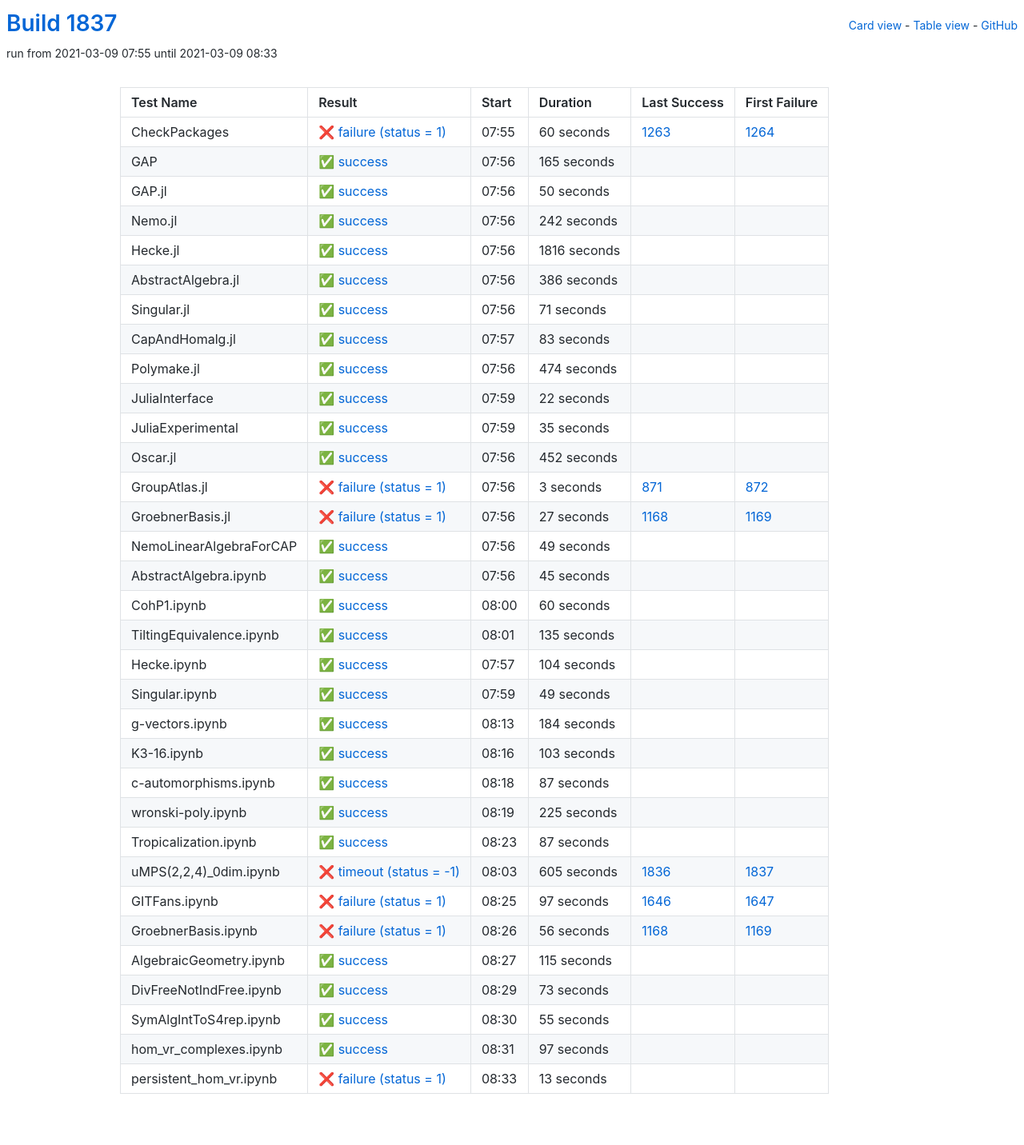
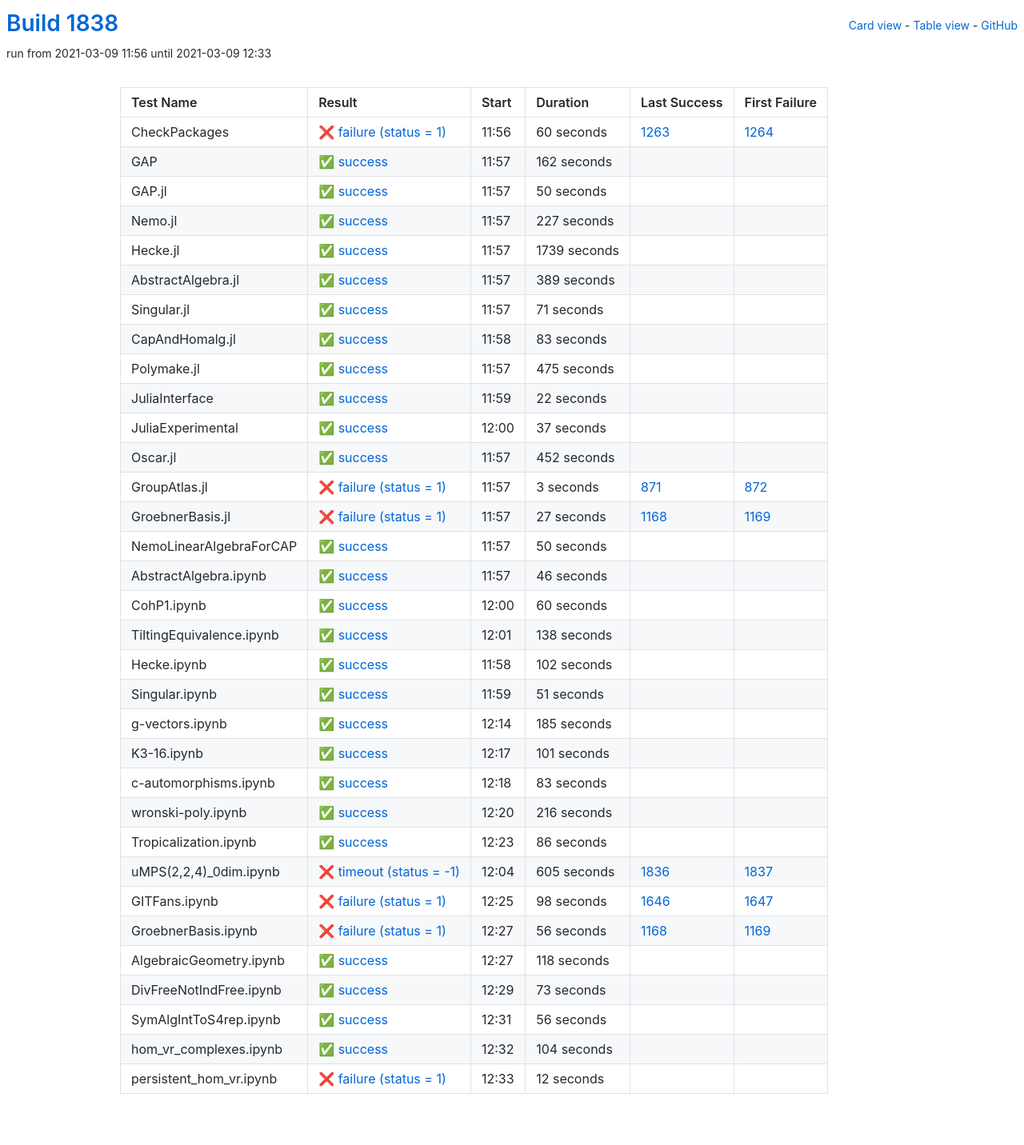
Before and after one commit to oscar-system/oscar-ci-status-stable, a Jekyll site: the page built from table.html, in a window 1280 px wide. Shown: the whole page at 80% size. Built offline with Jekyll 4.4.1, drawn with Linux system fonts in a browser that asks for light colours.

Commit message:
Build #1838

```diff
--- a/_data/ci.yml
+++ b/_data/ci.yml
@@ -1,6 +1,6 @@
 ---
-build: 1837
-build_url: https://oscarci.mathematik.uni-kl.de/job/oscar-stable/1837/
+build: 1838
+build_url: https://oscarci.mathematik.uni-kl.de/job/oscar-stable/1838/
 job: oscar-stable
 organization: oscar-system
 repo: oscar-ci-status-stable
@@ -8,8 +8,8 @@ repourl: https://github.com/oscar-system/oscar-ci-status-stable
 tests:
 - name: CheckPackages
   id: checkpackages
-  log: https://oscarci.mathematik.uni-kl.de/job/oscar-stable/1837/artifact/logs/build-1837/CheckPackages.log
-  start: 2021-03-09 07:55
+  log: https://oscarci.mathematik.uni-kl.de/job/oscar-stable/1838/artifact/logs/build-1838/CheckPackages.log
+  start: 2021-03-09 11:56
   success: false
   exitcode: 1
   status: failure
@@ -20,20 +20,20 @@ tests:
   first_failure_url: https://oscarci.mathematik.uni-kl.de/job/oscar-stable/1264/
 - name: GAP
   id: gap
-  log: https://oscarci.mathematik.uni-kl.de/job/oscar-stable/1837/artifact/logs/build-1837/GAP.log
-  start: 2021-03-09 07:56
+  log: https://oscarci.mathematik.uni-kl.de/job/oscar-stable/1838/artifact/logs/build-1838/GAP.log
+  start: 2021-03-09 11:57
   success: true
   exitcode: 0
   status: success
-  duration: 165
+  duration: 162
   last_success: false
   last_success_url:
   first_failure: false
   first_failure_url:
 - name: GAP.jl
   id: gap-jl
-  log: https://oscarci.mathematik.uni-kl.de/job/oscar-stable/1837/artifact/logs/build-1837/GAP.jl.log
-  start: 2021-03-09 07:56
+  log: https://oscarci.mathematik.uni-kl.de/job/oscar-stable/1838/artifact/logs/build-1838/GAP.jl.log
+  start: 2021-03-09 11:57
   success: true
   exitcode: 0
   status: success
@@ -44,44 +44,44 @@ tests:
   first_failure_url:
 - name: Nemo.jl
   id: nemo-jl
-  log: https://oscarci.mathematik.uni-kl.de/job/oscar-stable/1837/artifact/logs/build-1837/Nemo.jl.log
-  start: 2021-03-09 07:56
+  log: https://oscarci.mathematik.uni-kl.de/job/oscar-stable/1838/artifact/logs/build-1838/Nemo.jl.log
+  start: 2021-03-09 11:57
   success: true
   exitcode: 0
   status: success
-  duration: 242
+  duration: 227
   last_success: false
   last_success_url:
   first_failure: false
   first_failure_url:
 - name: Hecke.jl
   id: hecke-jl
-  log: https://oscarci.mathematik.uni-kl.de/job/oscar-stable/1837/artifact/logs/build-1837/Hecke.jl.log
-  start: 2021-03-09 07:56
+  log: https://oscarci.mathematik.uni-kl.de/job/oscar-stable/1838/artifact/logs/build-1838/Hecke.jl.log
+  start: 2021-03-09 11:57
   success: true
   exitcode: 0
   status: success
-  duration: 1816
+  duration: 1739
   last_success: false
   last_success_url:
   first_failure: false
   first_failure_url:
 - name: AbstractAlgebra.jl
   id: abstractalgebra-jl
-  log: https://oscarci.mathematik.uni-kl.de/job/oscar-stable/1837/artifact/logs/build-1837/AbstractAlgebra.jl.log
-  start: 2021-03-09 07:56
+  log: https://oscarci.mathematik.uni-kl.de/job/oscar-stable/1838/artifact/logs/build-1838/AbstractAlgebra.jl.log
+  start: 2021-03-09 11:57
   success: true
   exitcode: 0
   status: success
-  duration: 386
+  duration: 389
   last_success: false
   last_success_url:
   first_failure: false
   first_failure_url:
 - name: Singular.jl
   id: singular-jl
-  log: https://oscarci.mathematik.uni-kl.de/job/oscar-stable/1837/artifact/logs/build-1837/Singular.jl.log
-  start: 2021-03-09 07:56
+  log: https://oscarci.mathematik.uni-kl.de/job/oscar-stable/1838/artifact/logs/build-1838/Singular.jl.log
+  start: 2021-03-09 11:57
   success: true
   exitcode: 0
   status: success
@@ -92,8 +92,8 @@ tests:
   first_failure_url:
 - name: CapAndHomalg.jl
   id: capandhomalg-jl
-  log: https://oscarci.mathematik.uni-kl.de/job/oscar-stable/1837/artifact/logs/build-1837/CapAndHomalg.jl.log
-  start: 2021-03-09 07:57
+  log: https://oscarci.mathematik.uni-kl.de/job/oscar-stable/1838/artifact/logs/build-1838/CapAndHomalg.jl.log
+  start: 2021-03-09 11:58
   success: true
   exitcode: 0
   status: success
@@ -104,20 +104,20 @@ tests:
   first_failure_url:
 - name: Polymake.jl
   id: polymake-jl
-  log: https://oscarci.mathematik.uni-kl.de/job/oscar-stable/1837/artifact/logs/build-1837/Polymake.jl.log
-  start: 2021-03-09 07:56
+  log: https://oscarci.mathematik.uni-kl.de/job/oscar-stable/1838/artifact/logs/build-1838/Polymake.jl.log
+  start: 2021-03-09 11:57
   success: true
   exitcode: 0
   status: success
-  duration: 474
+  duration: 475
   last_success: false
   last_success_url:
   first_failure: false
   first_failure_url:
 - name: JuliaInterface
   id: juliainterface
-  log: https://oscarci.mathematik.uni-kl.de/job/oscar-stable/1837/artifact/logs/build-1837/JuliaInterface.log
-  start: 2021-03-09 07:59
+  log: https://oscarci.mathematik.uni-kl.de/job/oscar-stable/1838/artifact/logs/build-1838/JuliaInterface.log
+  start: 2021-03-09 11:59
   success: true
   exitcode: 0
   status: success
@@ -128,20 +128,20 @@ tests:
   first_failure_url:
 - name: JuliaExperimental
   id: juliaexperimental
-  log: https://oscarci.mathematik.uni-kl.de/job/oscar-stable/1837/artifact/logs/build-1837/JuliaExperimental.log
-  start: 2021-03-09 07:59
+  log: https://oscarci.mathematik.uni-kl.de/job/oscar-stable/1838/artifact/logs/build-1838/JuliaExperimental.log
+  start: 2021-03-09 12:00
   success: true
   exitcode: 0
   status: success
-  duration: 35
+  duration: 37
   last_success: false
   last_success_url:
   first_failure: false
   first_failure_url:
 - name: Oscar.jl
   id: oscar-jl
-  log: https://oscarci.mathematik.uni-kl.de/job/oscar-stable/1837/artifact/logs/build-1837/Oscar.jl.log
-  start: 2021-03-09 07:56
+  log: https://oscarci.mathematik.uni-kl.de/job/oscar-stable/1838/artifact/logs/build-1838/Oscar.jl.log
+  start: 2021-03-09 11:57
   success: true
   exitcode: 0
   status: success
@@ -152,8 +152,8 @@ tests:
   first_failure_url:
 - name: GroupAtlas.jl
   id: groupatlas-jl
-  log: https://oscarci.mathematik.uni-kl.de/job/oscar-stable/1837/artifact/logs/build-1837/GroupAtlas.jl.log
-  start: 2021-03-09 07:56
+  log: https://oscarci.mathematik.uni-kl.de/job/oscar-stable/1838/artifact/logs/build-1838/GroupAtlas.jl.log
+  start: 2021-03-09 11:57
   success: false
   exitcode: 1
   status: failure
@@ -164,8 +164,8 @@ tests:
   first_failure_url: https://oscarci.mathematik.uni-kl.de/job/oscar-stable/872/
 - name: GroebnerBasis.jl
   id: groebnerbasis-jl
-  log: https://oscarci.mathematik.uni-kl.de/job/oscar-stable/1837/artifact/logs/build-1837/GroebnerBasis.jl.log
-  start: 2021-03-09 07:56
+  log: https://oscarci.mathematik.uni-kl.de/job/oscar-stable/1838/artifact/logs/build-1838/GroebnerBasis.jl.log
+  start: 2021-03-09 11:57
   success: false
   exitcode: 1
   status: failure
@@ -176,32 +176,32 @@ tests:
   first_failure_url: https://oscarci.mathematik.uni-kl.de/job/oscar-stable/1169/
 - name: NemoLinearAlgebraForCAP
   id: nemolinearalgebraforcap
-  log: https://oscarci.mathematik.uni-kl.de/job/oscar-stable/1837/artifact/logs/build-1837/NemoLinearAlgebraForCAP.log
-  start: 2021-03-09 07:56
+  log: https://oscarci.mathematik.uni-kl.de/job/oscar-stable/1838/artifact/logs/build-1838/NemoLinearAlgebraForCAP.log
+  start: 2021-03-09 11:57
   success: true
   exitcode: 0
   status: success
-  duration: 49
+  duration: 50
   last_success: false
   last_success_url:
   first_failure: false
   first_failure_url:
 - name: AbstractAlgebra.ipynb
   id: abstractalgebra-ipynb
-  log: https://oscarci.mathematik.uni-kl.de/job/oscar-stable/1837/artifact/logs/build-1837/AbstractAlgebra.ipynb.log
-  start: 2021-03-09 07:56
+  log: https://oscarci.mathematik.uni-kl.de/job/oscar-stable/1838/artifact/logs/build-1838/AbstractAlgebra.ipynb.log
+  start: 2021-03-09 11:57
   success: true
   exitcode: 0
   status: success
-  duration: 45
+  duration: 46
   last_success: false
   last_success_url:
   first_failure: false
   first_failure_url:
 - name: CohP1.ipynb
   id: cohp1-ipynb
-  log: https://oscarci.mathematik.uni-kl.de/job/oscar-stable/1837/artifact/logs/build-1837/CohP1.ipynb.log
-  start: 2021-03-09 08:00
+  log: https://oscarci.mathematik.uni-kl.de/job/oscar-stable/1838/artifact/logs/build-1838/CohP1.ipynb.log
+  start: 2021-03-09 12:00
   success: true
   exitcode: 0
   status: success
@@ -212,104 +212,104 @@ tests:
   first_failure_url:
 - name: TiltingEquivalence.ipynb
   id: tiltingequivalence-ipynb
-  log: https://oscarci.mathematik.uni-kl.de/job/oscar-stable/1837/artifact/logs/build-1837/TiltingEquivalence.ipynb.log
-  start: 2021-03-09 08:01
+  log: https://oscarci.mathematik.uni-kl.de/job/oscar-stable/1838/artifact/logs/build-1838/TiltingEquivalence.ipynb.log
+  start: 2021-03-09 12:01
   success: true
   exitcode: 0
   status: success
-  duration: 135
+  duration: 138
   last_success: false
   last_success_url:
   first_failure: false
   first_failure_url:
 - name: Hecke.ipynb
   id: hecke-ipynb
-  log: https://oscarci.mathematik.uni-kl.de/job/oscar-stable/1837/artifact/logs/build-1837/Hecke.ipynb.log
-  start: 2021-03-09 07:57
+  log: https://oscarci.mathematik.uni-kl.de/job/oscar-stable/1838/artifact/logs/build-1838/Hecke.ipynb.log
+  start: 2021-03-09 11:58
   success: true
   exitcode: 0
   status: success
-  duration: 104
+  duration: 102
   last_success: false
   last_success_url:
   first_failure: false
   first_failure_url:
 - name: Singular.ipynb
   id: singular-ipynb
-  log: https://oscarci.mathematik.uni-kl.de/job/oscar-stable/1837/artifact/logs/build-1837/Singular.ipynb.log
-  start: 2021-03-09 07:59
+  log: https://oscarci.mathematik.uni-kl.de/job/oscar-stable/1838/artifact/logs/build-1838/Singular.ipynb.log
+  start: 2021-03-09 11:59
   success: true
   exitcode: 0
   status: success
-  duration: 49
+  duration: 51
   last_success: false
   last_success_url:
   first_failure: false
   first_failure_url:
 - name: g-vectors.ipynb
   id: g-vectors-ipynb
-  log: https://oscarci.mathematik.uni-kl.de/job/oscar-stable/1837/artifact/logs/build-1837/g-vectors.ipynb.log
-  start: 2021-03-09 08:13
+  log: https://oscarci.mathematik.uni-kl.de/job/oscar-stable/1838/artifact/logs/build-1838/g-vectors.ipynb.log
+  start: 2021-03-09 12:14
   success: true
   exitcode: 0
   status: success
-  duration: 184
+  duration: 185
   last_success: false
   last_success_url:
   first_failure: false
   first_failure_url:
 - name: K3-16.ipynb
   id: k3-16-ipynb
-  log: https://oscarci.mathematik.uni-kl.de/job/oscar-stable/1837/artifact/logs/build-1837/K3-16.ipynb.log
-  start: 2021-03-09 08:16
+  log: https://oscarci.mathematik.uni-kl.de/job/oscar-stable/1838/artifact/logs/build-1838/K3-16.ipynb.log
+  start: 2021-03-09 12:17
   success: true
   exitcode: 0
   status: success
-  duration: 103
+  duration: 101
   last_success: false
   last_success_url:
   first_failure: false
   first_failure_url:
 - name: c-automorphisms.ipynb
   id: c-automorphisms-ipynb
-  log: https://oscarci.mathematik.uni-kl.de/job/oscar-stable/1837/artifact/logs/build-1837/c-automorphisms.ipynb.log
-  start: 2021-03-09 08:18
+  log: https://oscarci.mathematik.uni-kl.de/job/oscar-stable/1838/artifact/logs/build-1838/c-automorphisms.ipynb.log
+  start: 2021-03-09 12:18
   success: true
   exitcode: 0
   status: success
-  duration: 87
+  duration: 83
   last_success: false
   last_success_url:
   first_failure: false
   first_failure_url:
 - name: wronski-poly.ipynb
   id: wronski-poly-ipynb
-  log: https://oscarci.mathematik.uni-kl.de/job/oscar-stable/1837/artifact/logs/build-1837/wronski-poly.ipynb.log
-  start: 2021-03-09 08:19
+  log: https://oscarci.mathematik.uni-kl.de/job/oscar-stable/1838/artifact/logs/build-1838/wronski-poly.ipynb.log
+  start: 2021-03-09 12:20
   success: true
   exitcode: 0
   status: success
-  duration: 225
+  duration: 216
   last_success: false
   last_success_url:
   first_failure: false
   first_failure_url:
 - name: Tropicalization.ipynb
   id: tropicalization-ipynb
-  log: https://oscarci.mathematik.uni-kl.de/job/oscar-stable/1837/artifact/logs/build-1837/Tropicalization.ipynb.log
-  start: 2021-03-09 08:23
+  log: https://oscarci.mathematik.uni-kl.de/job/oscar-stable/1838/artifact/logs/build-1838/Tropicalization.ipynb.log
+  start: 2021-03-09 12:23
   success: true
   exitcode: 0
   status: success
-  duration: 87
+  duration: 86
   last_success: false
   last_success_url:
   first_failure: false
   first_failure_url:
 - name: uMPS(2,2,4)_0dim.ipynb
   id: umps-2-2-4-0dim-ipynb
-  log: https://oscarci.mathematik.uni-kl.de/job/oscar-stable/1837/artifact/logs/build-1837/uMPS-2-2-4-_0dim.ipynb.log
-  start: 2021-03-09 08:03
+  log: https://oscarci.mathematik.uni-kl.de/job/oscar-stable/1838/artifact/logs/build-1838/uMPS-2-2-4-_0dim.ipynb.log
+  start: 2021-03-09 12:04
   success: false
   exitcode: -1
   status: timeout
@@ -320,20 +320,20 @@ tests:
   first_failure_url: https://oscarci.mathematik.uni-kl.de/job/oscar-stable/1837/
 - name: GITFans.ipynb
   id: gitfans-ipynb
-  log: https://oscarci.mathematik.uni-kl.de/job/oscar-stable/1837/artifact/logs/build-1837/GITFans.ipynb.log
-  start: 2021-03-09 08:25
+  log: https://oscarci.mathematik.uni-kl.de/job/oscar-stable/1838/artifact/logs/build-1838/GITFans.ipynb.log
+  start: 2021-03-09 12:25
   success: false
   exitcode: 1
   status: failure
-  duration: 97
+  duration: 98
   last_success: 1646
   last_success_url: https://oscarci.mathematik.uni-kl.de/job/oscar-stable/1646/
   first_failure: 1647
   first_failure_url: https://oscarci.mathematik.uni-kl.de/job/oscar-stable/1647/
 - name: GroebnerBasis.ipynb
   id: groebnerbasis-ipynb
-  log: https://oscarci.mathematik.uni-kl.de/job/oscar-stable/1837/artifact/logs/build-1837/GroebnerBasis.ipynb.log
-  start: 2021-03-09 08:26
+  log: https://oscarci.mathematik.uni-kl.de/job/oscar-stable/1838/artifact/logs/build-1838/GroebnerBasis.ipynb.log
+  start: 2021-03-09 12:27
   success: false
   exitcode: 1
   status: failure
@@ -344,20 +344,20 @@ tests:
   first_failure_url: https://oscarci.mathematik.uni-kl.de/job/oscar-stable/1169/
 - name: AlgebraicGeometry.ipynb
   id: algebraicgeometry-ipynb
-  log: https://oscarci.mathematik.uni-kl.de/job/oscar-stable/1837/artifact/logs/build-1837/AlgebraicGeometry.ipynb.log
-  start: 2021-03-09 08:27
+  log: https://oscarci.mathematik.uni-kl.de/job/oscar-stable/1838/artifact/logs/build-1838/AlgebraicGeometry.ipynb.log
+  start: 2021-03-09 12:27
   success: true
   exitcode: 0
   status: success
-  duration: 115
+  duration: 118
   last_success: false
   last_success_url:
   first_failure: false
   first_failure_url:
 - name: DivFreeNotIndFree.ipynb
   id: divfreenotindfree-ipynb
-  log: https://oscarci.mathematik.uni-kl.de/job/oscar-stable/1837/artifact/logs/build-1837/DivFreeNotIndFree.ipynb.log
-  start: 2021-03-09 08:29
+  log: https://oscarci.mathematik.uni-kl.de/job/oscar-stable/1838/artifact/logs/build-1838/DivFreeNotIndFree.ipynb.log
+  start: 2021-03-09 12:29
   success: true
   exitcode: 0
   status: success
@@ -368,36 +368,36 @@ tests:
   first_failure_url:
 - name: SymAlgIntToS4rep.ipynb
   id: symalginttos4rep-ipynb
-  log: https://oscarci.mathematik.uni-kl.de/job/oscar-stable/1837/artifact/logs/build-1837/SymAlgIntToS4rep.ipynb.log
-  start: 2021-03-09 08:30
+  log: https://oscarci.mathematik.uni-kl.de/job/oscar-stable/1838/artifact/logs/build-1838/SymAlgIntToS4rep.ipynb.log
+  start: 2021-03-09 12:31
   success: true
   exitcode: 0
   status: success
-  duration: 55
+  duration: 56
   last_success: false
   last_success_url:
   first_failure: false
   first_failure_url:
 - name: hom_vr_complexes.ipynb
   id: hom-vr-complexes-ipynb
-  log: https://oscarci.mathematik.uni-kl.de/job/oscar-stable/1837/artifact/logs/build-1837/hom_vr_complexes.ipynb.log
-  start: 2021-03-09 08:31
+  log: https://oscarci.mathematik.uni-kl.de/job/oscar-stable/1838/artifact/logs/build-1838/hom_vr_complexes.ipynb.log
+  start: 2021-03-09 12:32
   success: true
   exitcode: 0
   status: success
-  duration: 97
+  duration: 104
   last_success: false
   last_success_url:
   first_failure: false
   first_failure_url:
 - name: persistent_hom_vr.ipynb
   id: persistent-hom-vr-ipynb
-  log: https://oscarci.mathematik.uni-kl.de/job/oscar-stable/1837/artifact/logs/build-1837/persistent_hom_vr.ipynb.log
-  start: 2021-03-09 08:33
+  log: https://oscarci.mathematik.uni-kl.de/job/oscar-stable/1838/artifact/logs/build-1838/persistent_hom_vr.ipynb.log
+  start: 2021-03-09 12:33
   success: false
   exitcode: 1
   status: failure
-  duration: 13
+  duration: 12
   last_success: false
   last_success_url:
   first_failure: false
```
Also changed, not shown: README.md.
